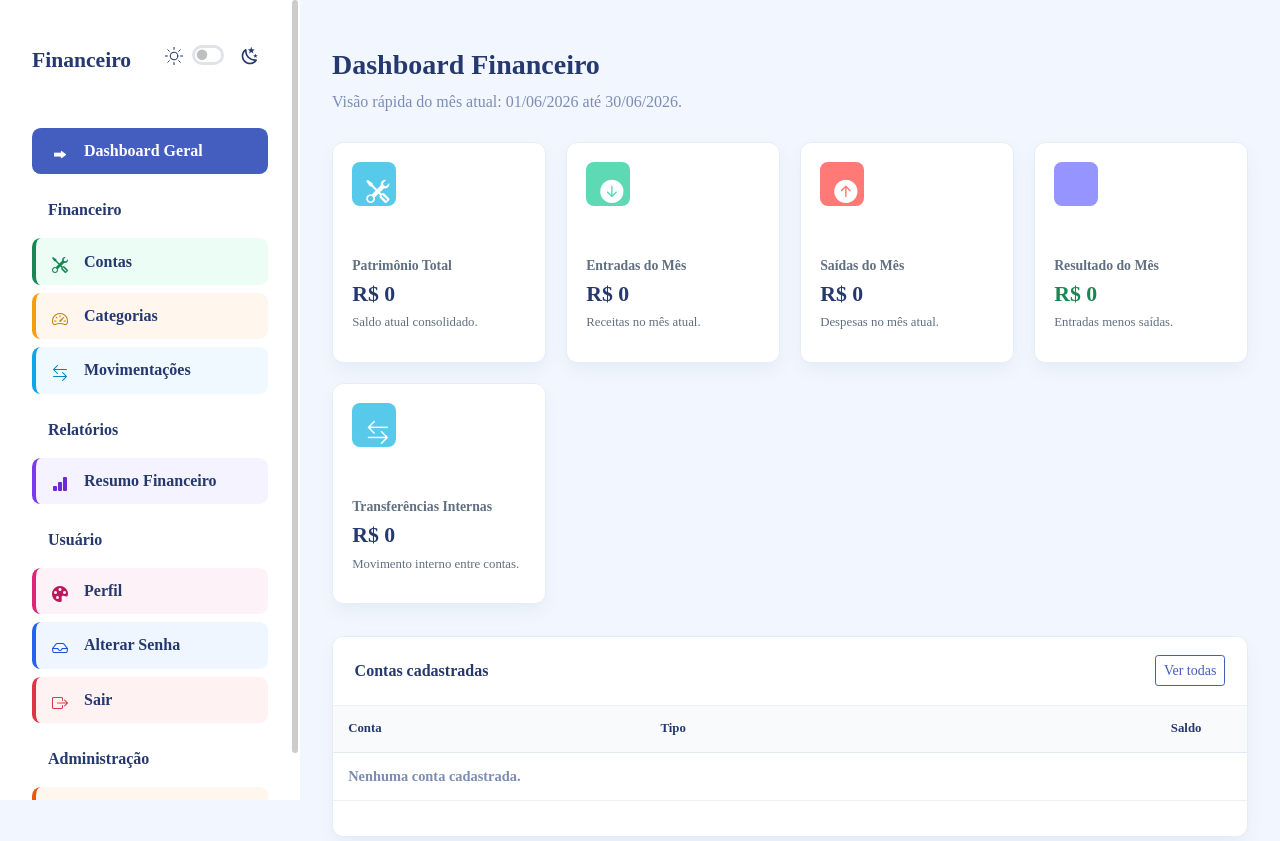
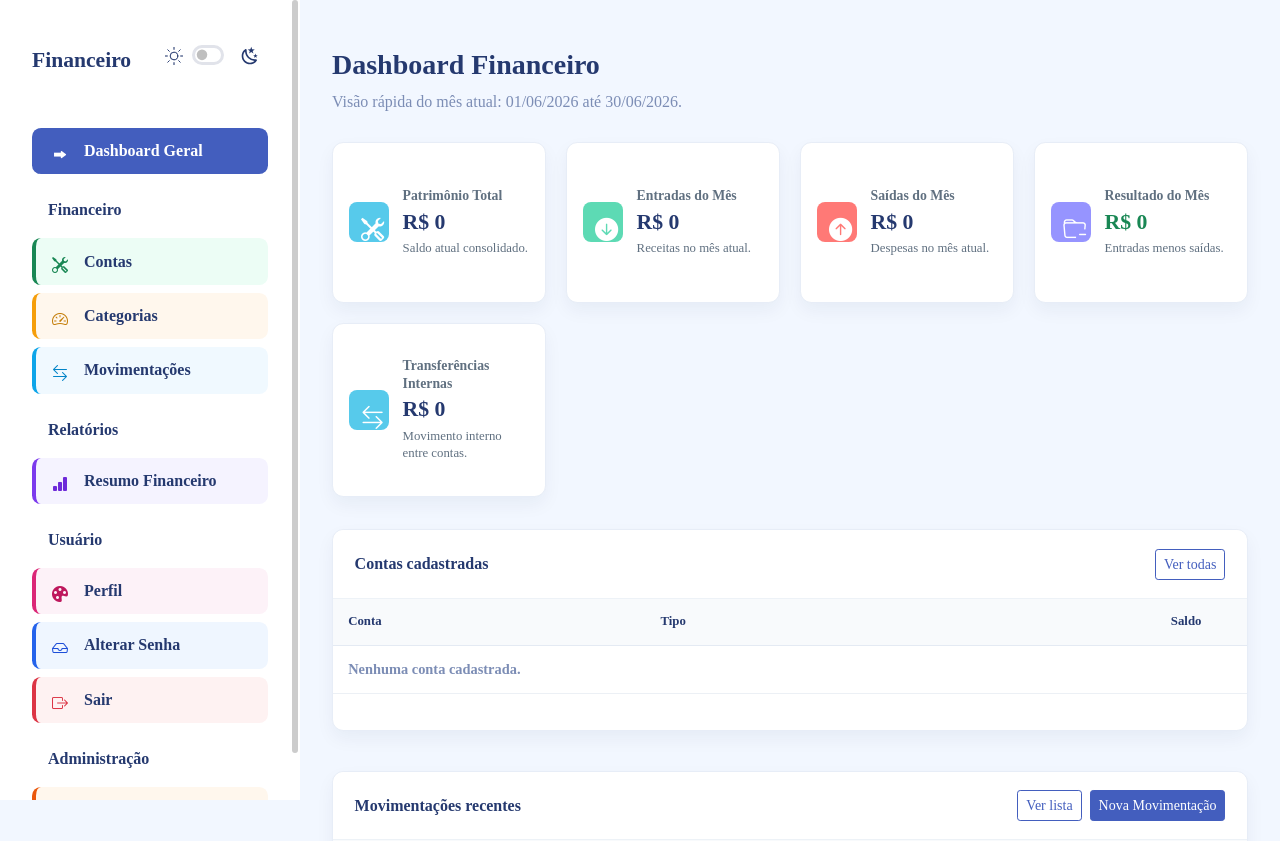
Before and after one commit to Francielp2/Sistema-financeiro-django, a Django app: page / in a window 1280 px wide. Shown: the top 841 px of the page. Run offline with Django 5.2, Linux system fonts and the light colour scheme; the visitor is signed in with stand-in values (Sample User, id 1); data that the repository does not hold is empty; some libraries are stand-ins or nearby versions.

Commit message:
otimizações no template do dashboard inicial

```diff
--- a/financeiro/templates/financeiro/inicio.html
+++ b/financeiro/templates/financeiro/inicio.html
@@ -66,7 +66,7 @@ Dashboard Financeiro
         <div class="card h-100 finance-stat-card dashboard-stat-card">
             <div class="card-body finance-card-body">
                 <div class="finance-card-icon stats-icon purple">
-                    <i class="bi bi-graph-up-arrow"></i>
+                    <i class="bi bi-graph-up"></i>
                 </div>
                 <div class="finance-card-content">
                     <div class="finance-card-title">Resultado do Mês</div>
@@ -379,16 +379,122 @@ Dashboard Financeiro
 <script src="https://cdn.jsdelivr.net/npm/chart.js@4.4.7/dist/chart.umd.min.js"></script>
 <script>
     document.addEventListener('DOMContentLoaded', function () {
-        const temaEscuro = document.body.classList.contains('theme-dark');
-        const corTexto = temaEscuro ? '#d1d5db' : '#4b5563';
-        const corGrade = temaEscuro ? 'rgba(148, 163, 184, 0.18)' : 'rgba(75, 85, 99, 0.16)';
-        const corFundoPonto = temaEscuro ? '#1f232a' : '#ffffff';
+        let corTexto;
+        let corGrade;
+        let corGradeZero;
+        let corFundoPonto;
+
+        const obterCoresGrafico = function () {
+            const temaEscuro = document.body.classList.contains('theme-dark');
+
+            return {
+                texto: temaEscuro ? '#ffffff' : '#25396f',
+                grade: (
+                    temaEscuro
+                        ? 'rgba(255, 255, 255, 0.34)'
+                        : 'rgba(37, 57, 111, 0.22)'
+                ),
+                gradeZero: (
+                    temaEscuro
+                        ? 'rgba(255, 255, 255, 0.62)'
+                        : 'rgba(37, 57, 111, 0.38)'
+                ),
+                fundoPonto: temaEscuro ? '#1f232a' : '#ffffff'
+            };
+        };
+
+        const aplicarCoresGlobaisGrafico = function () {
+            const cores = obterCoresGrafico();
+
+            corTexto = cores.texto;
+            corGrade = cores.grade;
+            corGradeZero = cores.gradeZero;
+            corFundoPonto = cores.fundoPonto;
+
+            if (window.Chart) {
+                Chart.defaults.color = corTexto;
+                Chart.defaults.borderColor = corGrade;
+                Chart.defaults.font.size = 12;
+                Chart.defaults.font.weight = '600';
+            }
+        };
+
+        aplicarCoresGlobaisGrafico();
+
         const formatarMoeda = function (valor) {
             return new Intl.NumberFormat('pt-BR', {
                 style: 'currency',
                 currency: 'BRL'
             }).format(valor);
         };
+
+        const atualizarCoresDoGrafico = function (grafico, canvasId) {
+            if (!grafico) {
+                return;
+            }
+
+            if (
+                grafico.options.plugins &&
+                grafico.options.plugins.legend &&
+                grafico.options.plugins.legend.labels
+            ) {
+                grafico.options.plugins.legend.labels.color = corTexto;
+            }
+
+            Object.values(grafico.options.scales || {}).forEach(function (escala) {
+                if (escala.ticks) {
+                    escala.ticks.color = corTexto;
+                }
+
+                if (escala.grid && escala.grid.display !== false) {
+                    escala.grid.color = function (contexto) {
+                        return (
+                            contexto.tick && contexto.tick.value === 0
+                                ? corGradeZero
+                                : corGrade
+                        );
+                    };
+                }
+            });
+
+            grafico.data.datasets.forEach(function (dataset) {
+                if (canvasId === 'graficoResultadoMensal') {
+                    dataset.pointBorderColor = corFundoPonto;
+                }
+
+                if (canvasId === 'graficoPatrimonioConta') {
+                    dataset.borderColor = corFundoPonto;
+                }
+            });
+
+            grafico.update('none');
+        };
+
+        const atualizarTemaDosGraficos = function () {
+            if (!window.Chart) {
+                return;
+            }
+
+            aplicarCoresGlobaisGrafico();
+
+            [
+                'graficoEntradasSaidas',
+                'graficoResultadoMensal',
+                'graficoGastosCategoria',
+                'graficoPatrimonioConta',
+                'graficoEntradasCategoria'
+            ].forEach(function (canvasId) {
+                atualizarCoresDoGrafico(Chart.getChart(canvasId), canvasId);
+            });
+        };
+
+        const toggleTema = document.getElementById('toggle-dark');
+
+        if (toggleTema) {
+            toggleTema.addEventListener('change', function () {
+                window.setTimeout(atualizarTemaDosGraficos, 0);
+            });
+        }
 
         const elementoDadosMeses = document.getElementById(
             'dados-entradas-saidas-meses'
@@ -599,7 +705,7 @@ Dashboard Financeiro
                                     color: function (contexto) {
                                         return (
                                             contexto.tick.value === 0
-                                                ? 'rgba(255, 255, 255, 0.5)'
+                                                ? corGradeZero
                                                 : corGrade
                                         );
                                     },
@@ -796,7 +902,7 @@ Dashboard Financeiro
                                     ];
                                 }
                             ),
-                            borderColor: '#1f232a',
+                            borderColor: corFundoPonto,
                             borderWidth: 2,
                             hoverOffset: 6
                         }]
--- a/static/css/style.css
+++ b/static/css/style.css
@@ -622,25 +622,27 @@ body.theme-dark .finance-page .table .text-info {
 }
 
 .dashboard-stat-card {
-  min-height: 156px;
+  min-height: 126px;
 }
 
 .dashboard-stat-card .finance-card-body {
-  flex-direction: column;
-  justify-content: space-between;
-  padding: 1.2rem;
+  align-items: center;
+  flex-direction: row;
+  gap: 0.85rem;
+  justify-content: flex-start;
+  padding: 1rem;
 }
 
 .dashboard-stat-card .finance-card-icon {
   align-items: center;
   display: inline-flex;
-  height: 2.75rem;
+  height: 2.5rem;
   justify-content: center;
-  width: 2.75rem;
+  width: 2.5rem;
 }
 
 .dashboard-stat-card .finance-card-title {
-  margin-bottom: 0.5rem;
+  margin-bottom: 0.35rem;
 }
 
 .dashboard-stat-card .finance-card-value {
@@ -649,7 +651,8 @@ body.theme-dark .finance-page .table .text-info {
 }
 
 .dashboard-stat-card .finance-card-description {
-  min-height: 2.2em;
+  margin-top: 0.35rem;
+  min-height: 0;
 }
 
 .dashboard-tables {
@@ -788,7 +791,7 @@ body.theme-dark .dashboard-chart-card .text-muted {
   }
 
   .dashboard-stat-card {
-    min-height: 148px;
+    min-height: 122px;
   }
 }
 
--- a/templates/base.html
+++ b/templates/base.html
@@ -211,10 +211,8 @@
             </div>
 
             <footer>
-                <div class="footer clearfix mb-0 text-muted">
-                    <div class="float-start">
-                        <p>Sistema Financeiro</p>
-                    </div>
+                <div class="footer mb-0 text-muted text-center">
+                    <p>Sistema Financeiro - Controle pessoal</p>
                 </div>
             </footer>
         </div>
```
